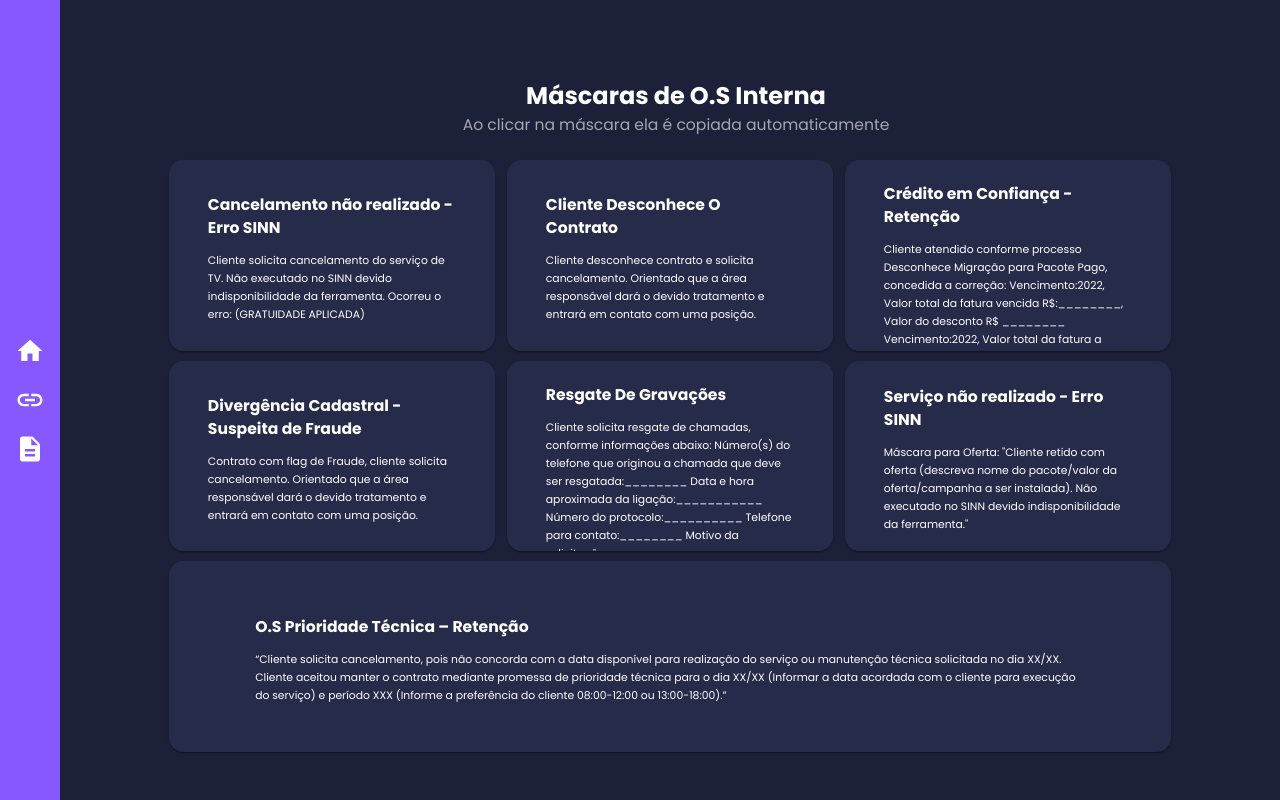
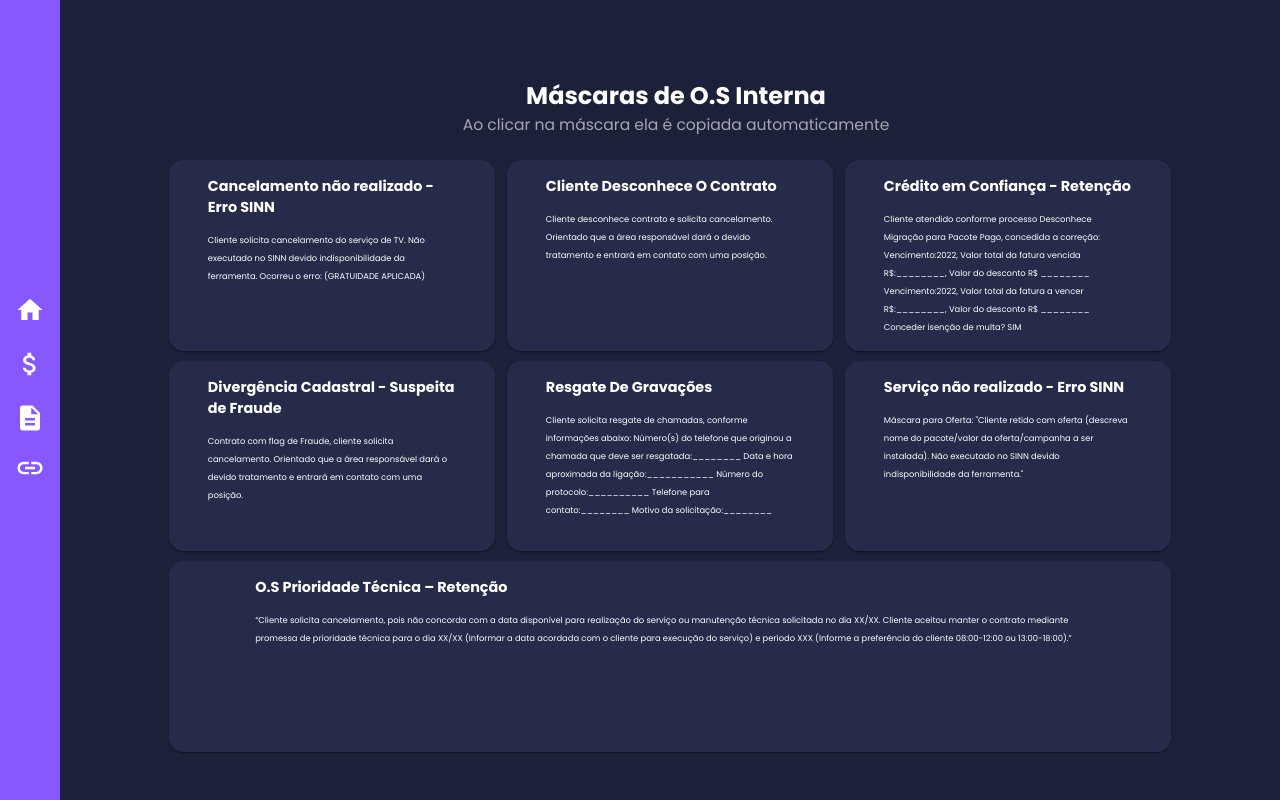
Before and after one commit to joaovsz/callRegister, a React (Vite) app: page /matrizes in a window 1280 px wide. Built offline with nearby package versions, Linux system fonts and the light colour scheme.

Commit message:
Link corrigido

```diff
--- a/src/components/Header/Header.tsx
+++ b/src/components/Header/Header.tsx
@@ -1,12 +1,12 @@
 import { useEffect } from "react";
 import { Link } from "react-router-dom";
 import "../sass/header.sass"
-import ContactPhoneIcon from '@mui/icons-material/ContactPhone';
 import HomeIcon from '@mui/icons-material/Home';
 import DescriptionIcon from '@mui/icons-material/Description';
 import LinkIcon from '@mui/icons-material/Link';
 import Button from "@mui/material/Button";
 import { Menu, MenuItem } from "@mui/material";
+import AttachMoneyIcon from '@mui/icons-material/AttachMoney';
 import React from "react";
 export const Header = () => {
   useEffect(() => {
@@ -39,14 +39,25 @@ export const Header = () => {
       {/* <ContactPhoneIcon/> */}
       <div>
      <nav className="navbar">
+
       <Link to="/">
         <div className="navlist">
         <HomeIcon className="navIcons"/>
         {/* <p>Início</p> */}
         </div>
         </Link>
+
+        <a target="_blank" href="https://simuladorrv.netlify.app"><AttachMoneyIcon/></a>
+
       {/* <Link to="dashboard">Dashboard</Link> */}
-      <Button
+
+      <Link to="matrizes">
+      <div className="navlist">
+      <DescriptionIcon className="navIcons" />
+        {/* <p>O.S Interna</p> */}
+        </div>
+        </Link>
+        <Button
       id="links"
       aria-controls={open ? 'basic-menu' : undefined}
       aria-haspopup="true"
@@ -54,8 +65,8 @@ export const Header = () => {
       onClick={handleClick}
       >
         <LinkIcon className="navIcons"/>
-        </Button>
-        <Menu
+      </Button>
+      <Menu
         id="basic-menu"
         anchorEl={anchorEl}
         open={open}
@@ -64,18 +75,12 @@ export const Header = () => {
           'aria-labelledby': 'basic-button',
         }}
       >
-        <MenuItem onClick={handleClose}><a target="_blank" href="gip.intranet/">GIP</a></MenuItem>
-        <MenuItem onClick={handleClose}><a target="_blank" href="operacao-sisweb/Messenger/Sessao/Login?returnUrl=/Messenger">SisWeb</a></MenuItem>
-        <MenuItem onClick={handleClose}><a target="_blank" href="totalview.intranet/pt_BR/web/guest/">TotalView</a></MenuItem>
-        <MenuItem onClick={handleClose}><a target="_blank" href="minhabtcc.local.srv.br">Minha BTCC</a></MenuItem>
+       <a target="_blank" href="http://gip.intranet/"><MenuItem onClick={handleClose}>GIP</MenuItem></a>
+       <a target="_blank" href="http://operacao-sisweb/Messenger/Sessao/Login?returnUrl=/Messenger"> <MenuItem onClick={handleClose}>SisWeb</MenuItem></a>
+       <a target="_blank" href="http://totalview.intranet/pt_BR/web/guest/"> <MenuItem onClick={handleClose}>TotalView</MenuItem></a>
+       <a target="_blank" href="http://minhabtcc.local.srv.br"><MenuItem onClick={handleClose}>Minha BTCC</MenuItem></a>
+       <a target="_blank" href="http://poi.gupy.io"><MenuItem onClick={handleClose}>POI</MenuItem></a>
       </Menu>
-      <Link to="matrizes">
-      <div className="navlist">
-      <DescriptionIcon className="navIcons" />
-        {/* <p>O.S Interna</p> */}
-        </div>
-
-        </Link>
       </nav>
       </div>
     </header>
--- a/src/components/O.s_interna/Cards.tsx
+++ b/src/components/O.s_interna/Cards.tsx
@@ -28,12 +28,15 @@ const Cards = () => {
       <Card className={`card-${index} card-group`} >
         <CardActionArea onClick={()=>copyMask(card.mascara)}>
           <CardContent>
-            <h3>
+
+              <h3>
               {card.nome}
             </h3>
             <span>
               {card.mascara}
             </span>
+
+
           </CardContent>
         </CardActionArea>
       </Card>
--- a/src/components/O.s_interna/Matrizes.tsx
+++ b/src/components/O.s_interna/Matrizes.tsx
@@ -7,7 +7,6 @@ export const Matrizes = () => {
       <div id="title-container">
     <h1>Máscaras de O.S Interna</h1>
     <span className="help">Ao clicar na máscara ela é copiada automaticamente</span>
-
       </div>
    <div className="card-container">
     <Cards/>
--- a/src/components/sass/header.sass
+++ b/src/components/sass/header.sass
@@ -10,6 +10,9 @@
   @include flexColumn(0, center , center)
   nav
     @include flexColumn(1rem, center, center)
+    gap: 2rem
+  .navbar .MuiButtonBase-root
+    top: -1.1rem
   nav a
     align-items: center
     height: 2.5rem
@@ -30,7 +33,7 @@
 #links
   height: 4rem
   padding: 0
+
 .MuiButtonBase-root .MuiSvgIcon-root
   color: white
-  height: 2.5rem
-  width: 4rem
+  font-size: 2.5rem
--- a/src/components/sass/matrizes.sass
+++ b/src/components/sass/matrizes.sass
@@ -35,8 +35,7 @@
   .card-group
     color: $text
     background: $raisin-black
-    // box-shadow: 2px 4px 14px -2px #2e2e2ecc
-    // // border: 1px solid $raisin-black
+
     text-align: center
     border-radius: 1.2rem
     @include flexColumn(0, flex-start, left)
@@ -48,11 +47,14 @@
       text-align: left
       margin: auto
       width: 86%
+      height: 100%
+
       h3
-        font-size:1.3rem
-        padding: .5rem 0 1rem 0
+        font-size:1.2rem
+        padding: 0 0 1rem 0
       span
-        font-size: .9rem
+        overflow-y: scroll
+        font-size: .7rem
 
   .card-0
     grid-area: 1 / 1 / 2 / 2
--- a/src/components/sass/register.sass
+++ b/src/components/sass/register.sass
@@ -84,6 +84,7 @@
             opacity: 0.3
             position: relative
             top: 45%
+            left: 100%
 
           .MuiTableHead-root, .MuiTableBody-root
             width: 30rem
--- a/src/main.tsx
+++ b/src/main.tsx
@@ -12,6 +12,5 @@ ReactDOM.createRoot(document.getElementById('root') as HTMLElement).render(
     <App />
     </BrowserRouter>
     </ChartProvider>
-
   </React.StrictMode>
 )
```
Also changed, not shown: src/components/O.s_interna/mascaras.ts (renamed from src/components/O.s_interna/mascaras.tsx).
